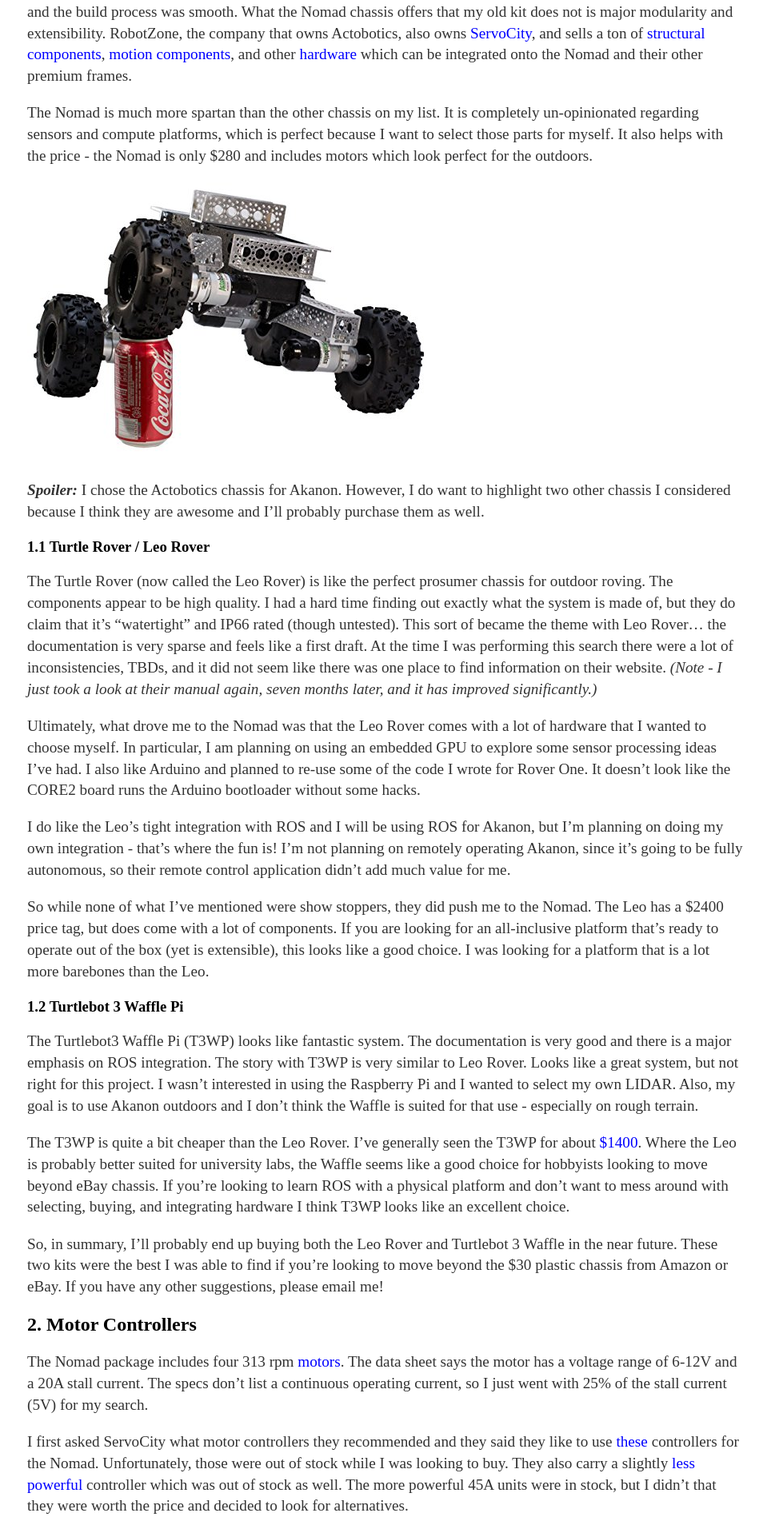
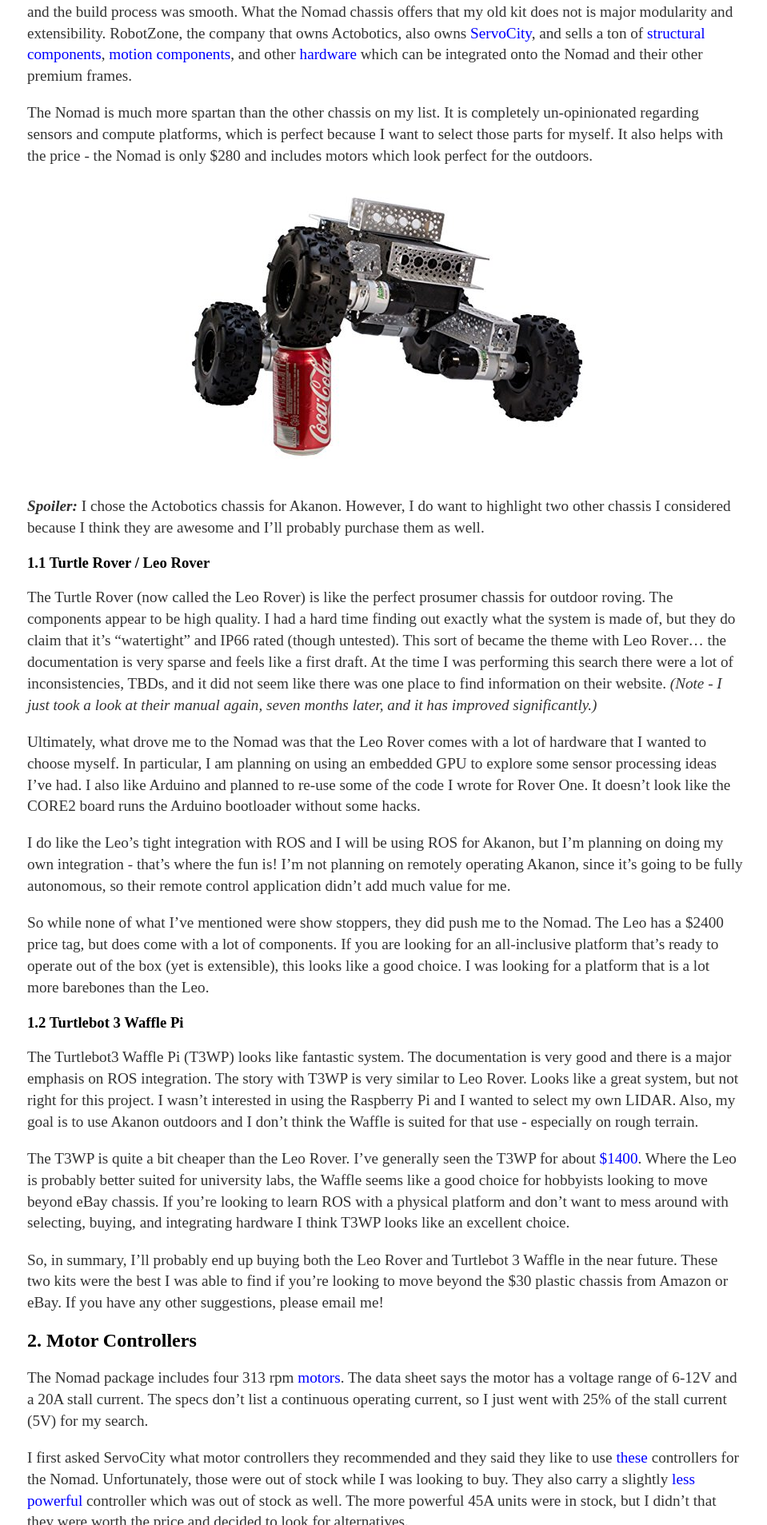
Before and after one commit to LeeRitholtz/LeeRitholtz.github.io, a Jekyll site: the page built from _posts/2019-11-10-Blogging-is-Hard.md, in a window 1280 px wide. Shown: the part 841-2748 px from the top of the page at 80% size, without its empty margins (158-1117 px from the left). Built offline with Jekyll 4.4.1, drawn with Linux system fonts in a browser that asks for light colours.

Commit message:
Tweaked css

```diff
--- a/css/main.css
+++ b/css/main.css
@@ -2,32 +2,39 @@ body {
     margin: 60px auto;
     width: 70%;
 }
+
 nav ul, footer ul {
     font-family:'Helvetica', 'Arial', 'Sans-Serif';
     padding: 0px;
     list-style: none;
     font-weight: bold;
 }
+
 nav ul li, footer ul li {
     display: inline;
     margin-right: 20px;
 }
+
 a {
     text-decoration: none;
     color: blue;
 }
+
 a:hover {
     text-decoration: underline;
 }
+
 h1 {
     font-size: 3em;
     font-family:'Helvetica', 'Arial', 'Sans-Serif';
 }
+
 p {
     font-size: 1.2em;
     line-height: 1.4em;
     color: #333;
 }
+
 footer {
     border-top: 1px solid #d5d5d5;
     font-size: .8em;
@@ -47,25 +54,31 @@ ul.posts li {
     padding-bottom: 10px;
     padding-top: 10px;
     /* float: right; */
-  }
+}
 
 .sensors {
     text-align: center;
     padding-bottom: 10px;
     padding-top: 10px;
-  }
+}
 
 .battery {
     text-align: center;
     padding-bottom: 10px;
     padding-top: 10px;
-  }
+}
 
 .steering {
     text-align: center;
     padding-bottom: 10px;
     padding-top: 10px;
-  }
+}
+
+.images {
+    text-align: center;
+    padding-bottom: 10px;
+    padding-top: 10px;
+}
 
 .blurb {
     height: 450px;
```
